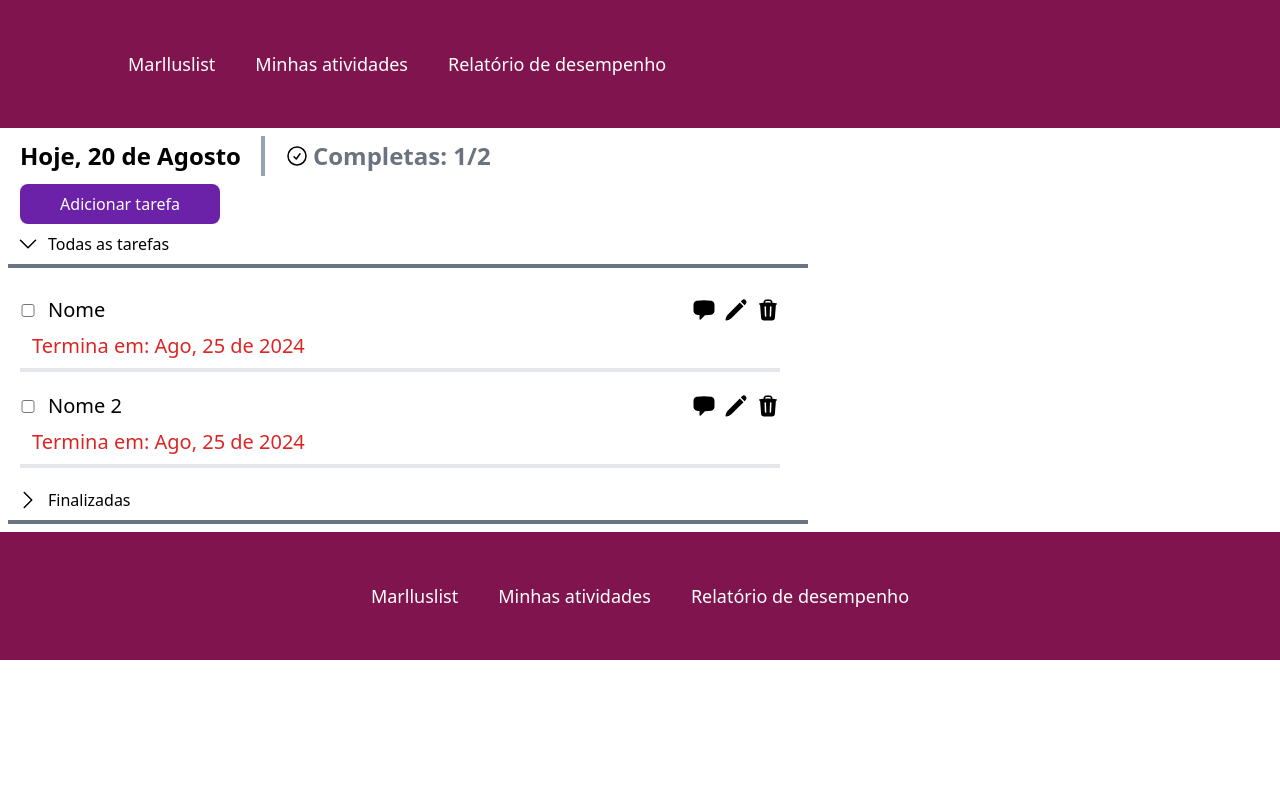
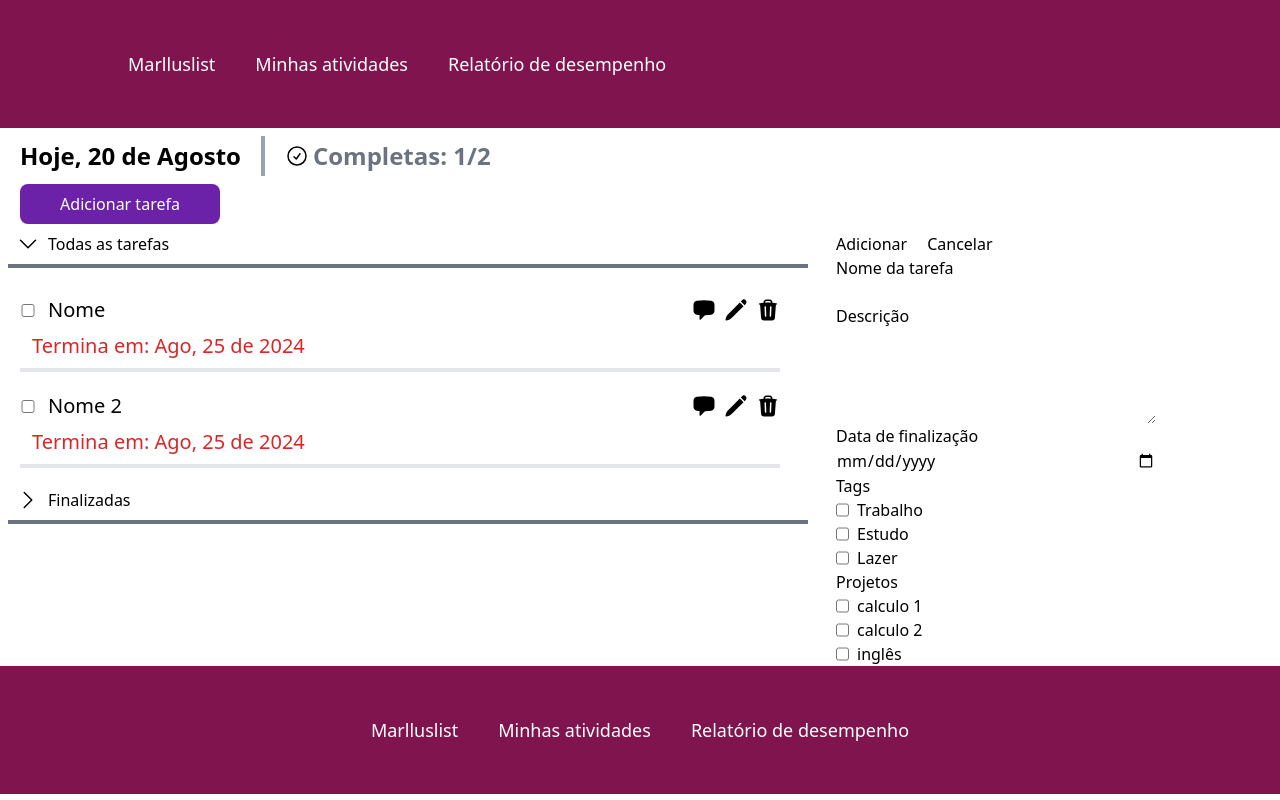
Before and after one commit to m4rllon/Todolist, a React (Vite) app: page /minhastarefas in a window 1280 px wide. Both pictures are taken after a click on the button "Adicionar tarefa". Built offline with nearby package versions, Linux system fonts and the light colour scheme.

Commit message:
feat: Adicionar funcionalidade de adicionar uma nova tarefa

```diff
--- a/src/components/formTarefa/checkboxInput/checkboxInput.jsx
+++ b/src/components/formTarefa/checkboxInput/checkboxInput.jsx
@@ -8,7 +8,9 @@ export default function CheckboxInput({tagName, addTaskSelect, tagType}){
 
   const {taskTarget} = useTaskContext()
 
-  const [defaultChecked, setDefaultChecked] = useState(taskTarget[param].some(prev => prev[atributo] === tagName))
+  const prevDefaultChecked = (taskTarget[param].length !== 0) ? taskTarget[param].some(prev => prev[atributo] === tagName) : false
+
+  const [defaultChecked, setDefaultChecked] = useState(prevDefaultChecked)
 
   const handleChange = () => {
     addTaskSelect(inputBox.current.checked, tagName, atributo)
--- a/src/pages/minhasTarefas/listaDeTarefas/index.jsx
+++ b/src/pages/minhasTarefas/listaDeTarefas/index.jsx
@@ -6,9 +6,10 @@ import SecaoTarefas from "../../../components/secaoTarefas";
 import { useEffect, useState } from "react";
 import { useTaskContext } from "../../../hooks/useTaskContext";
 import FormTarefa from "../../../components/formTarefa";
+// import { generateId } from "../../../utils/generateId";
 
 export default function ListaTarefas() {
-  const { tasks, setTaskTarget, operationSelect, setOperationSelect } =
+  const { tasks, taskTarget, setTaskTarget, operationSelect, setOperationSelect } =
     useTaskContext();
 
   const data = formatDateWithMonthName();
@@ -24,6 +25,20 @@ export default function ListaTarefas() {
     });
     setTaskTarget(tarefaAlvo);
   };
+
+  const handleClickAddtask = () => {
+    const newTask = {
+      'id': 0,
+      'nome': "",
+      'descricao': "",
+      'dataTermino': "",
+      'dataInicio': "",
+      'tags': [],
+      'status': false,
+      'projetos': [],
+    }
+    operationDetect(newTask, "ADD")
+  }
 
   useEffect(() => {
     setTasksCompleted(tasks.filter((task) => task.status));
@@ -41,9 +56,11 @@ export default function ListaTarefas() {
           </h1>
         </div>
       </span>
-      <button className="text-start mx-5 my-2 flex justify-center items-center h-[40px] w-[200px] bg-purple-800 text-white font-medium rounded-lg">
+
+      <button onClick={handleClickAddtask} className="text-start mx-5 my-2 flex justify-center items-center h-[40px] w-[200px] bg-purple-800 text-white font-medium rounded-lg">
         Adicionar tarefa
       </button>
+
       <span className="flex gap-5">
         <div>
           <SecaoTarefas
--- /dev/null
+++ b/src/utils/generateId.js
@@ -0,0 +1,9 @@
+import { useTaskContext } from "../hooks/useTaskContext"
+
+export const generateId = () => {
+    const {tasks} = useTaskContext()
+    tasks.forEach(task => {
+        var newId = Math.random()
+        if(newId !== task.id) return newId
+    });
+}
```
Also changed, not shown: src/utils/formatDate.js (renamed from src/utils/formatDate.jsx), src/utils/getTasksCompletedNumber.js (renamed from src/utils/getTasksCompletedNumber.jsx).
